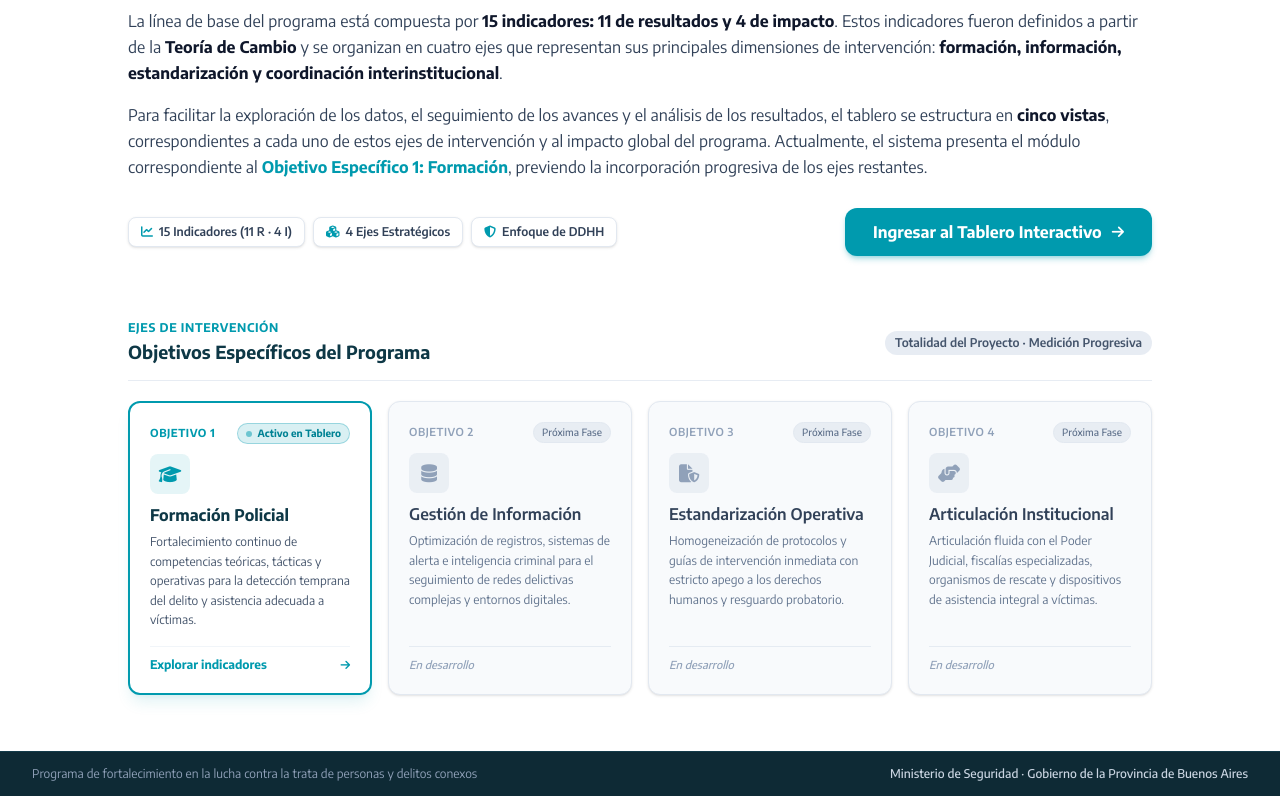
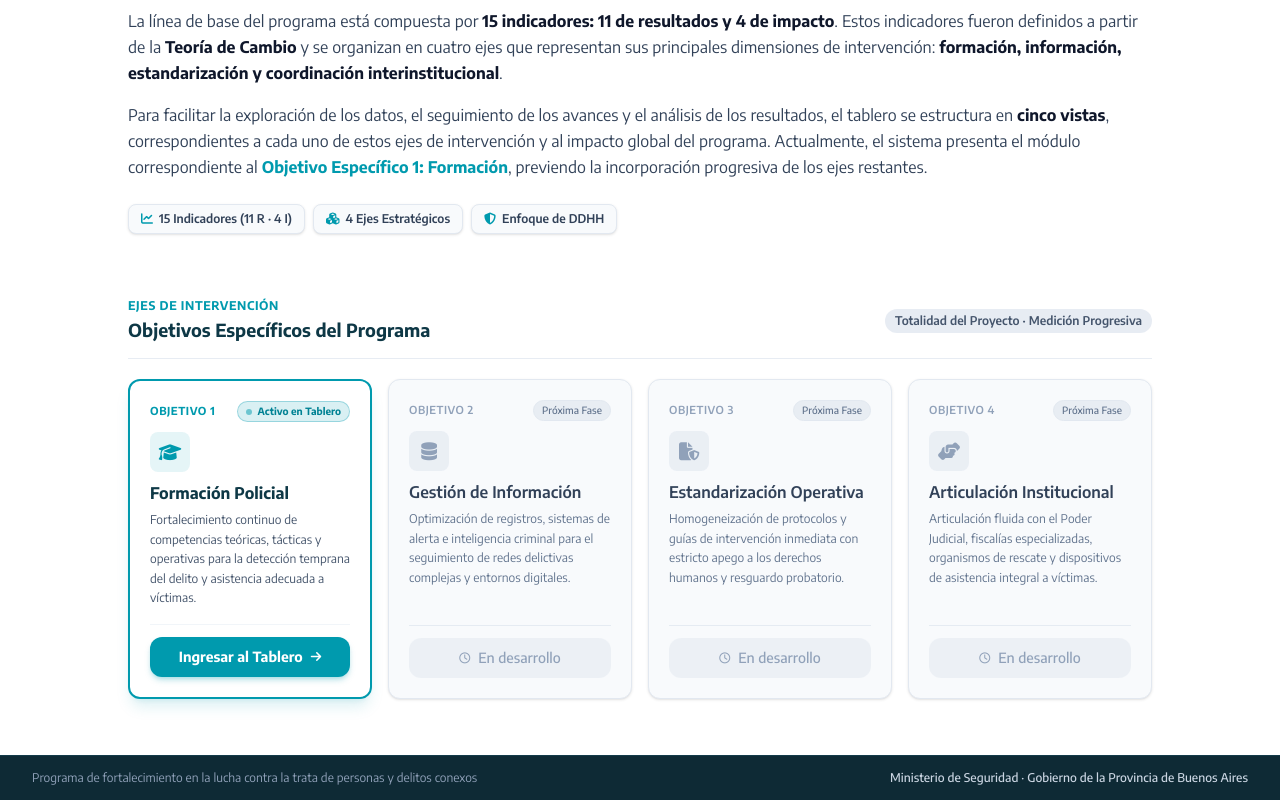
Before and after one commit to fasilvak10/itera-trata-dashboard, a plain HTML site: page index.html in a window 1280 px wide. Shown: the part 573-1373 px from the top of the page. Drawn offline with nearby package versions, Linux system fonts and the light colour scheme.

Commit message:
feat(ui): integrar boton principal en tarjeta activa de Formacion Policial

```diff
--- a/index.html
+++ b/index.html
@@ -114,27 +114,20 @@
                     </p>
                 </div>
 
-                <!-- Franja de Métricas / Chips Clave + Botón de Acción -->
-                <div class="pt-2 flex flex-col sm:flex-row sm:items-center justify-between gap-4">
-                    <div class="flex flex-wrap items-center gap-2">
-                        <span class="inline-flex items-center gap-1.5 px-3 py-1.5 rounded-lg text-xs font-semibold bg-white border border-slate-200 text-slate-700 shadow-sm">
+                <!-- Franja de Métricas / Chips Clave -->
+                <div class="pt-1 flex flex-wrap items-center gap-2">
+                    <span class="inline-flex items-center gap-1.5 px-3 py-1.5 rounded-lg text-xs font-semibold bg-slate-50 border border-slate-200 text-slate-700 shadow-sm">
                         <i class="fa-solid fa-chart-line text-[#009aae]"></i>
                         <span>15 Indicadores (11 R &middot; 4 I)</span>
                     </span>
-                        <span class="inline-flex items-center gap-1.5 px-3 py-1.5 rounded-lg text-xs font-semibold bg-white border border-slate-200 text-slate-700 shadow-sm">
+                    <span class="inline-flex items-center gap-1.5 px-3 py-1.5 rounded-lg text-xs font-semibold bg-slate-50 border border-slate-200 text-slate-700 shadow-sm">
                         <i class="fa-solid fa-cubes text-[#009aae]"></i>
                         <span>4 Ejes Estratégicos</span>
                     </span>
-                        <span class="inline-flex items-center gap-1.5 px-3 py-1.5 rounded-lg text-xs font-semibold bg-white border border-slate-200 text-slate-700 shadow-sm">
+                    <span class="inline-flex items-center gap-1.5 px-3 py-1.5 rounded-lg text-xs font-semibold bg-slate-50 border border-slate-200 text-slate-700 shadow-sm">
                         <i class="fa-solid fa-shield-halved text-[#009aae]"></i>
                         <span>Enfoque de DDHH</span>
                     </span>
-                    </div>
-
-                    <a href="dashboard.html" class="inline-flex items-center gap-2.5 bg-[#009aae] hover:bg-[#008294] text-white px-7 py-3 rounded-xl text-sm sm:text-base font-bold transition-all duration-300 shadow-md shadow-[#009aae]/30 hover:shadow-lg hover:shadow-[#009aae]/40 hover:-translate-y-0.5 justify-center w-full sm:w-auto cursor-pointer group flex-shrink-0">
-                        <span>Ingresar al Tablero Interactivo</span>
-                        <i class="fa-solid fa-arrow-right text-xs sm:text-sm transition-transform group-hover:translate-x-1"></i>
-                    </a>
                 </div>
 
             </section>
@@ -157,7 +150,7 @@
                 <div class="grid grid-cols-1 sm:grid-cols-2 lg:grid-cols-4 gap-4">
 
                     <!-- Tarjeta 1: Objetivo 1 (Formación Policial) [ACTIVO] -->
-                    <a href="dashboard.html" class="group relative flex flex-col justify-between bg-white rounded-xl p-4 sm:p-5 border-2 border-[#009aae] shadow-lg shadow-[#009aae]/12 hover:shadow-xl hover:shadow-[#009aae]/22 transition-all duration-300 hover:-translate-y-1 cursor-pointer">
+                    <a href="dashboard.html" class="group relative flex flex-col justify-between bg-white rounded-xl p-4 sm:p-5 border-2 border-[#009aae] shadow-lg shadow-[#009aae]/15 hover:shadow-xl hover:shadow-[#009aae]/25 transition-all duration-300 hover:-translate-y-1 cursor-pointer">
                         <div>
                             <div class="flex items-center justify-between gap-2 mb-2.5">
                                 <span class="text-[11px] font-bold text-[#009aae] uppercase tracking-wider">Objetivo 1</span>
@@ -176,9 +169,11 @@
                                 Fortalecimiento continuo de competencias teóricas, tácticas y operativas para la detección temprana del delito y asistencia adecuada a víctimas.
                             </p>
                         </div>
-                        <div class="mt-4 pt-2.5 border-t border-slate-100 flex items-center justify-between text-xs font-bold text-[#009aae]">
-                            <span>Explorar indicadores</span>
-                            <i class="fa-solid fa-arrow-right text-[11px] transition-transform group-hover:translate-x-1"></i>
+                        <div class="mt-4 pt-3 border-t border-slate-100">
+                            <span class="w-full inline-flex items-center justify-center gap-2 bg-[#009aae] group-hover:bg-[#008294] text-white py-2.5 px-4 rounded-xl text-xs sm:text-sm font-bold shadow-md shadow-[#009aae]/25 transition-all duration-300 group-hover:shadow-lg group-hover:shadow-[#009aae]/35">
+                                <span>Ingresar al Tablero</span>
+                                <i class="fa-solid fa-arrow-right text-xs transition-transform group-hover:translate-x-1"></i>
+                            </span>
                         </div>
                     </a>
 
@@ -201,8 +196,11 @@
                                 Optimización de registros, sistemas de alerta e inteligencia criminal para el seguimiento de redes delictivas complejas y entornos digitales.
                             </p>
                         </div>
-                        <div class="mt-4 pt-2.5 border-t border-slate-200/80 text-[11px] font-medium text-slate-400 italic">
-                            En desarrollo
+                        <div class="mt-4 pt-3 border-t border-slate-200/80">
+                            <span class="w-full inline-flex items-center justify-center gap-2 bg-slate-200/50 text-slate-400 py-2.5 px-4 rounded-xl text-xs sm:text-sm font-medium cursor-not-allowed">
+                                <i class="fa-regular fa-clock text-[11px]"></i>
+                                <span>En desarrollo</span>
+                            </span>
                         </div>
                     </div>
 
@@ -225,8 +223,11 @@
                                 Homogeneización de protocolos y guías de intervención inmediata con estricto apego a los derechos humanos y resguardo probatorio.
                             </p>
                         </div>
-                        <div class="mt-4 pt-2.5 border-t border-slate-200/80 text-[11px] font-medium text-slate-400 italic">
-                            En desarrollo
+                        <div class="mt-4 pt-3 border-t border-slate-200/80">
+                            <span class="w-full inline-flex items-center justify-center gap-2 bg-slate-200/50 text-slate-400 py-2.5 px-4 rounded-xl text-xs sm:text-sm font-medium cursor-not-allowed">
+                                <i class="fa-regular fa-clock text-[11px]"></i>
+                                <span>En desarrollo</span>
+                            </span>
                         </div>
                     </div>
 
@@ -249,8 +250,11 @@
                                 Articulación fluida con el Poder Judicial, fiscalías especializadas, organismos de rescate y dispositivos de asistencia integral a víctimas.
                             </p>
                         </div>
-                        <div class="mt-4 pt-2.5 border-t border-slate-200/80 text-[11px] font-medium text-slate-400 italic">
-                            En desarrollo
+                        <div class="mt-4 pt-3 border-t border-slate-200/80">
+                            <span class="w-full inline-flex items-center justify-center gap-2 bg-slate-200/50 text-slate-400 py-2.5 px-4 rounded-xl text-xs sm:text-sm font-medium cursor-not-allowed">
+                                <i class="fa-regular fa-clock text-[11px]"></i>
+                                <span>En desarrollo</span>
+                            </span>
                         </div>
                     </div>
 
```
Lines whose indentation alone changed are shown as unchanged.
